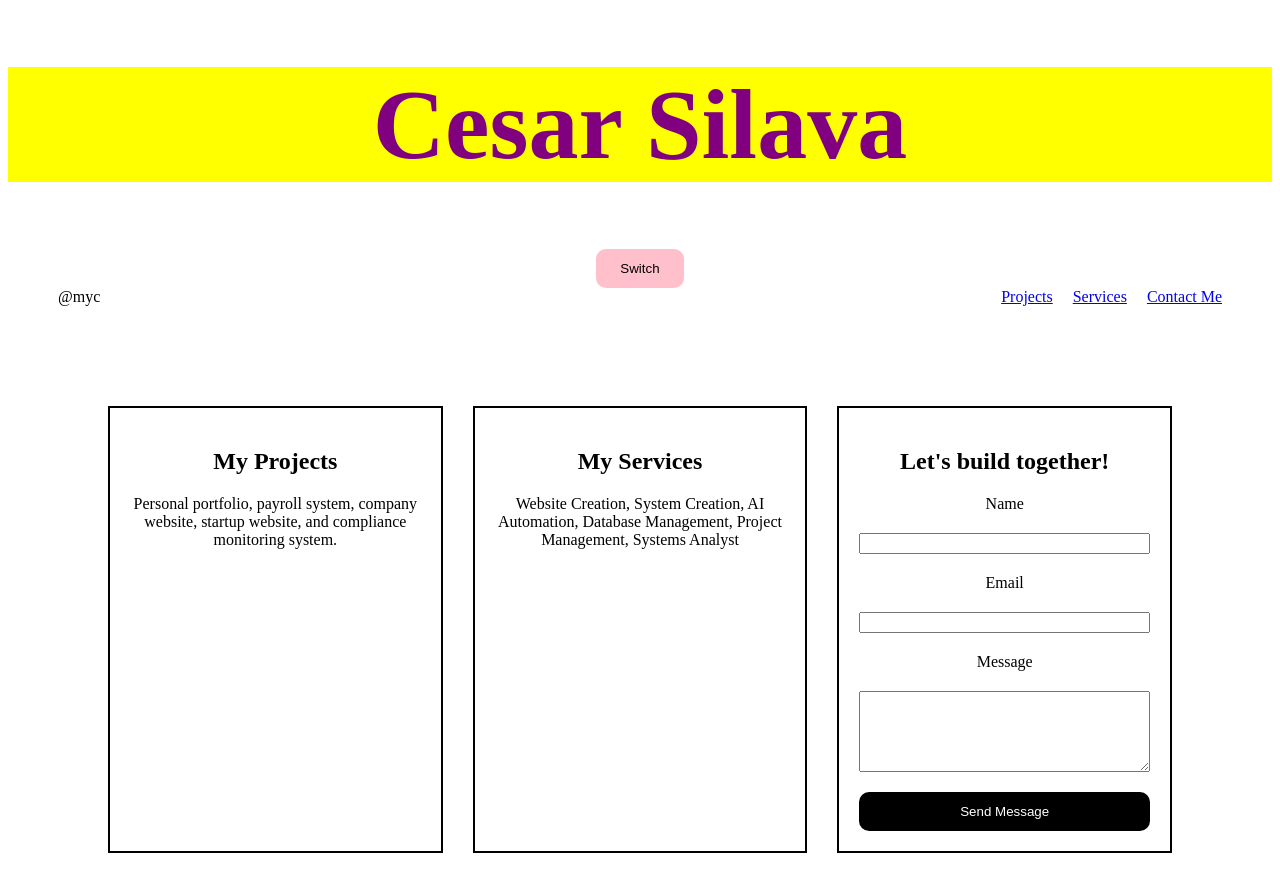
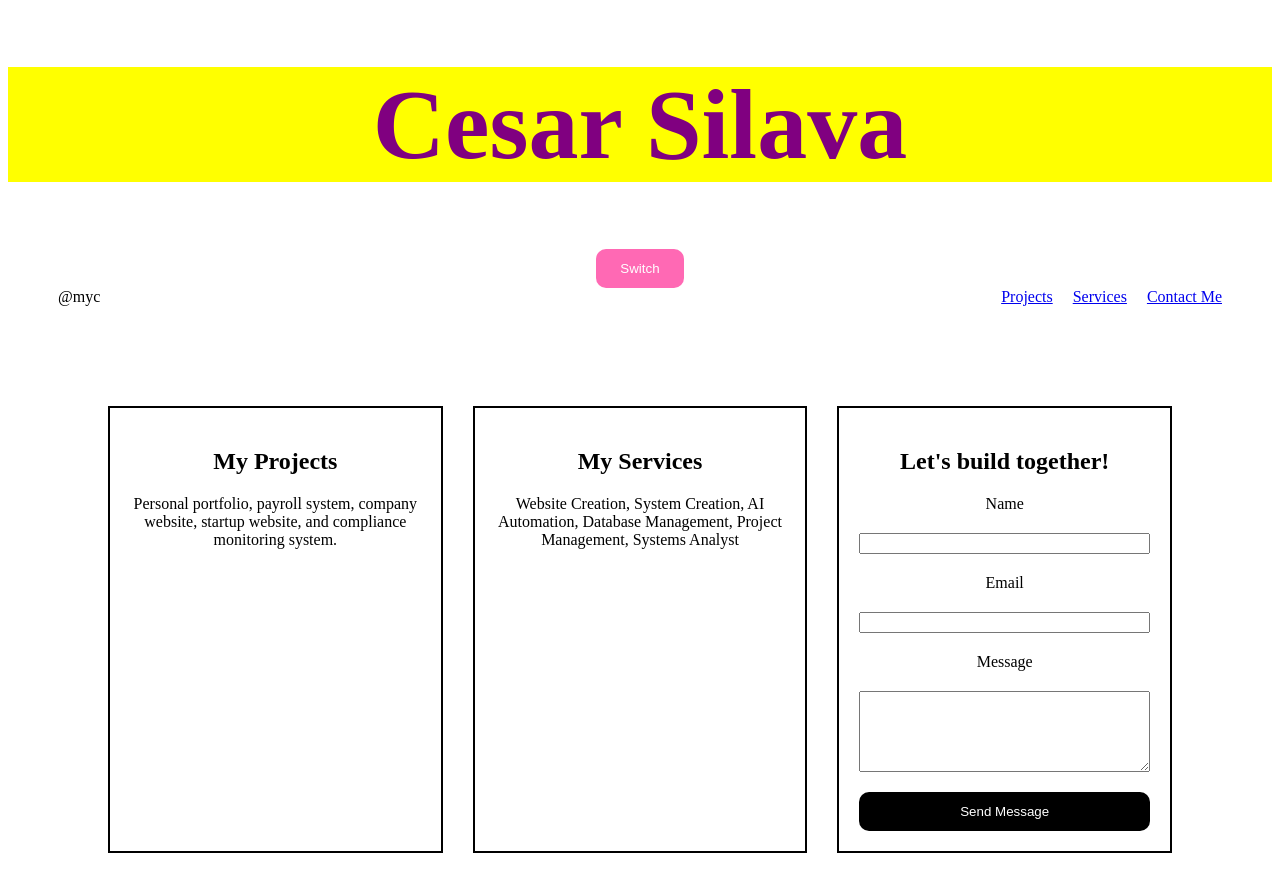
Before and after one commit to c20245795silava-debug/silava, a plain HTML site: page index.html in a window 1280 px wide. In both pictures the pointer is over the button "Switch". Drawn offline with Linux system fonts and the light colour scheme.

```diff
--- a/style.css
+++ b/style.css
@@ -96,6 +96,5 @@
 }
 
 button:hover {
-    background-color: pink;
-    color: black;
+    background-color: hotpink;
 }
```
